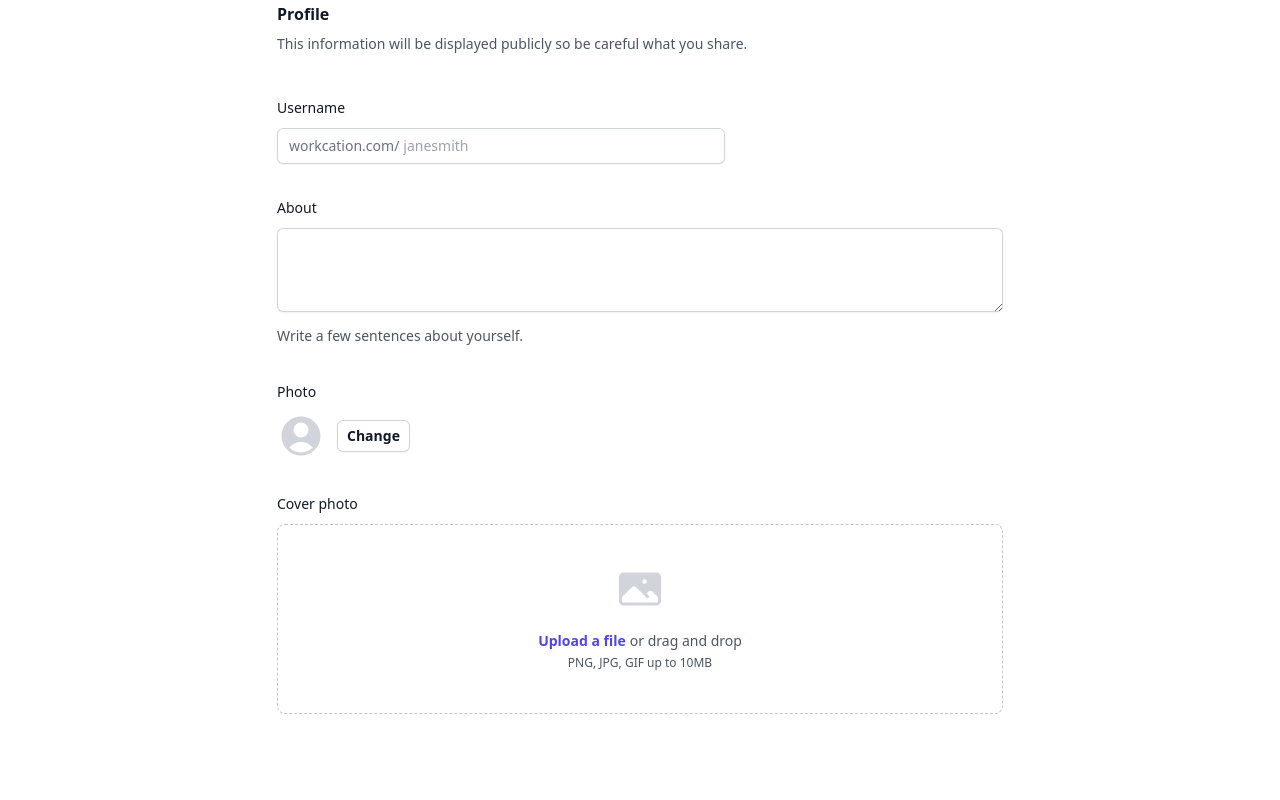
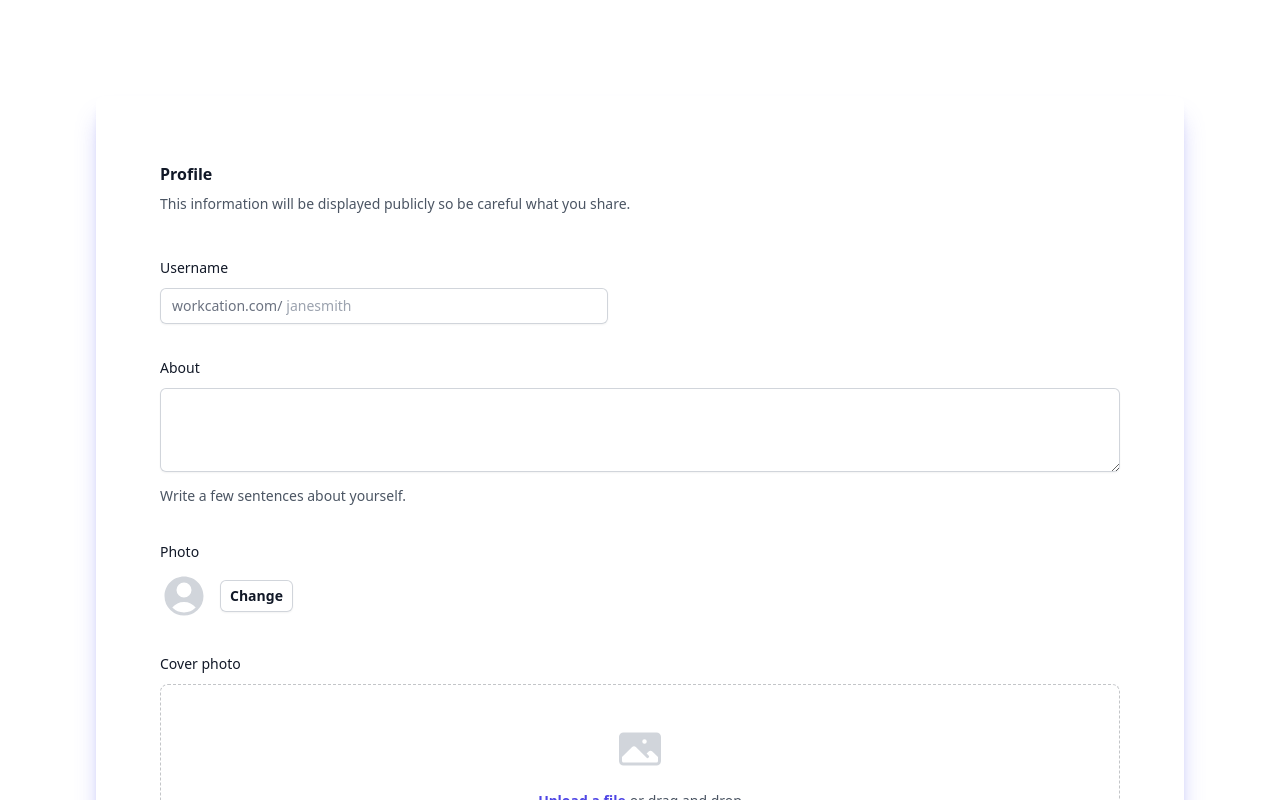
Before and after one commit to Swastik2000/MedBridge, a Next.js app: page /sellerPage in a window 1280 px wide. Shown: the top 800 px of the page. Built offline with nearby package versions, Linux system fonts and the light colour scheme.

Commit message:
centered sellerPage

```diff
--- a/pages/sellerPage.js
+++ b/pages/sellerPage.js
@@ -2,7 +2,8 @@
 export default function sellerPage() {
   return (
     <>
-   <div className="flex flex-wrap max-w-7xl gap-x-4 gap-y-6 justify-center ">
+   <div className="bg-white  rounded-lg shadow-xl border  border-black p-16 m-24 shadow-lg shadow-indigo-500/40">
+
   <form>
     <div className="space-y-12">
       <div className="border-b border-gray-900/10 pb-12">
--- a/public/style.css
+++ b/public/style.css
@@ -708,6 +708,10 @@ select {
   grid-column: 1 / -1;
 }
 
+.m-24 {
+  margin: 6rem;
+}
+
 .mx-auto {
   margin-left: auto;
   margin-right: auto;
@@ -847,10 +851,6 @@ select {
 
 .w-full {
   width: 100%;
-}
-
-.max-w-7xl {
-  max-width: 80rem;
 }
 
 .max-w-md {
@@ -899,10 +899,6 @@ select {
   flex-direction: column;
 }
 
-.flex-wrap {
-  flex-wrap: wrap;
-}
-
 .items-center {
   align-items: center;
 }
@@ -948,11 +944,6 @@ select {
        column-gap: 0.75rem;
 }
 
-.gap-x-4 {
-  -moz-column-gap: 1rem;
-       column-gap: 1rem;
-}
-
 .gap-x-6 {
   -moz-column-gap: 1.5rem;
        column-gap: 1.5rem;
@@ -960,10 +951,6 @@ select {
 
 .gap-y-10 {
   row-gap: 2.5rem;
-}
-
-.gap-y-6 {
-  row-gap: 1.5rem;
 }
 
 .gap-y-8 {
@@ -1028,6 +1015,11 @@ select {
   border-style: dashed;
 }
 
+.border-black {
+  --tw-border-opacity: 1;
+  border-color: rgb(0 0 0 / var(--tw-border-opacity));
+}
+
 .border-gray-300 {
   --tw-border-opacity: 1;
   border-color: rgb(209 213 219 / var(--tw-border-opacity));
@@ -1088,6 +1080,10 @@ select {
 .object-center {
   -o-object-position: center;
      object-position: center;
+}
+
+.p-16 {
+  padding: 4rem;
 }
 
 .p-4 {
@@ -1337,6 +1333,17 @@ select {
   --tw-shadow: 0 1px 2px 0 rgb(0 0 0 / 0.05);
   --tw-shadow-colored: 0 1px 2px 0 var(--tw-shadow-color);
   box-shadow: var(--tw-ring-offset-shadow, 0 0 #0000), var(--tw-ring-shadow, 0 0 #0000), var(--tw-shadow);
+}
+
+.shadow-xl {
+  --tw-shadow: 0 20px 25px -5px rgb(0 0 0 / 0.1), 0 8px 10px -6px rgb(0 0 0 / 0.1);
+  --tw-shadow-colored: 0 20px 25px -5px var(--tw-shadow-color), 0 8px 10px -6px var(--tw-shadow-color);
+  box-shadow: var(--tw-ring-offset-shadow, 0 0 #0000), var(--tw-ring-shadow, 0 0 #0000), var(--tw-shadow);
+}
+
+.shadow-indigo-500\/40 {
+  --tw-shadow-color: rgb(99 102 241 / 0.4);
+  --tw-shadow: var(--tw-shadow-colored);
 }
 
 .outline-none {
```
